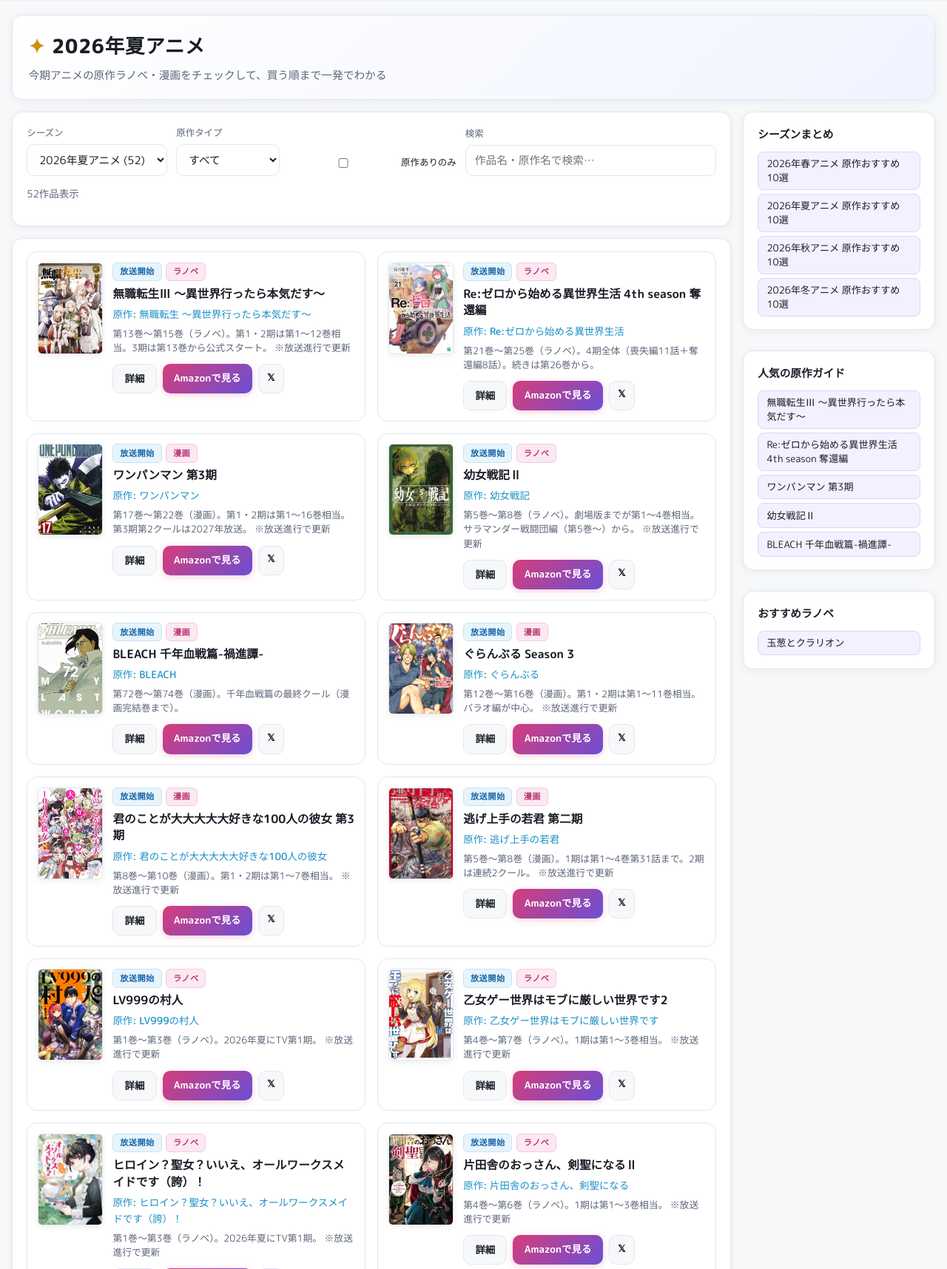
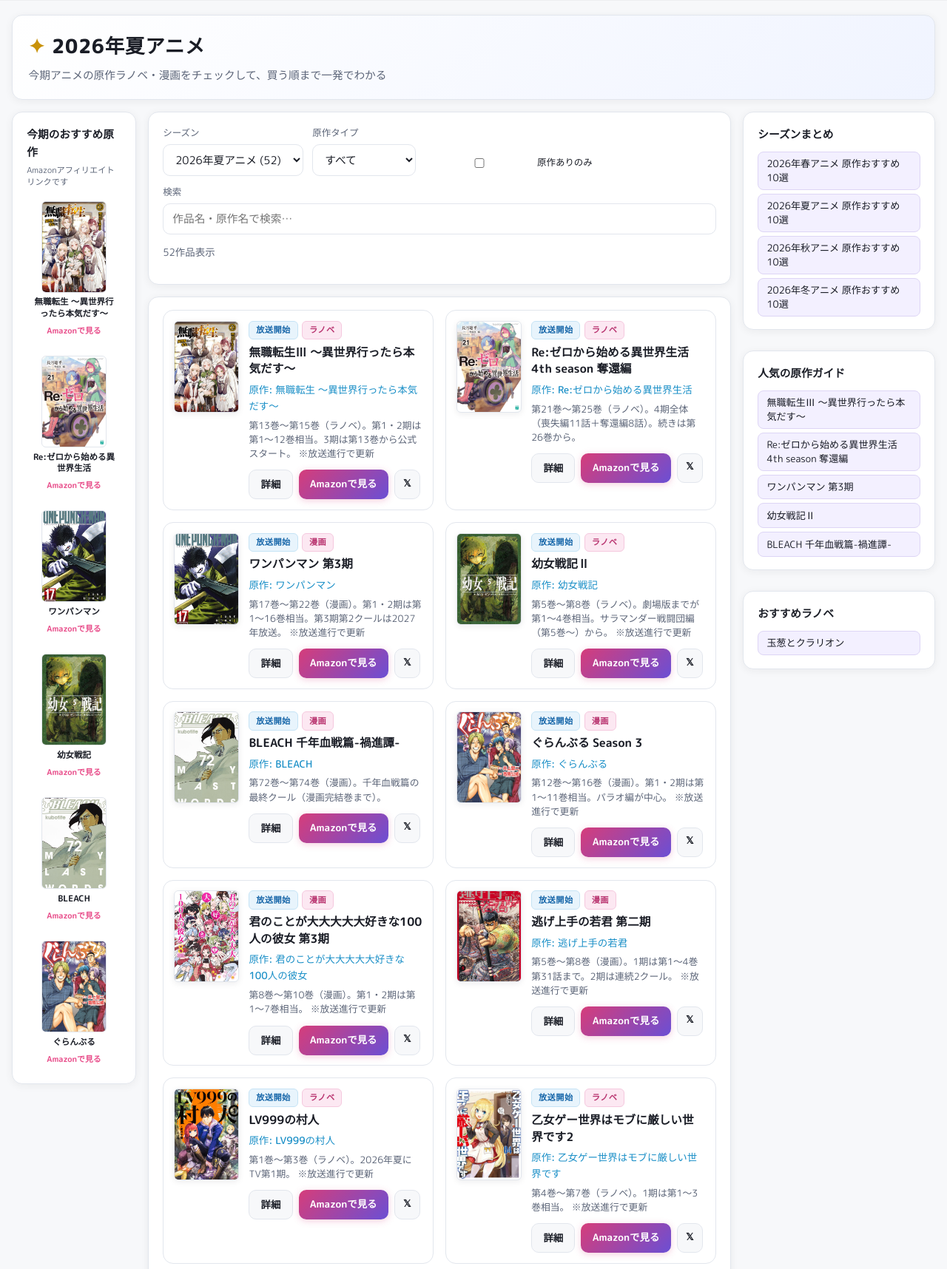
Before and after one commit to Deek229/anime-gensaku-guide, a FastAPI app: page / in a window 1280 px wide. Shown: the part 63-1779 px from the top of the page at 74% size. Run offline with FastAPI, Linux system fonts and the light colour scheme.

Commit message:
Add a left homepage column of Amazon affiliate product cards.
Co-authored-by: Cursor <cursoragent@cursor.com>

```diff
--- a/anime_service.py
+++ b/anime_service.py
@@ -177,6 +177,15 @@ def popular_works(season: str | None = None, limit: int = 5) -> list[dict[str, A
     return items[:limit]
 
 
+def affiliate_picks(season: str | None = None, limit: int = 6) -> list[dict[str, Any]]:
+    """左サイド用。ASINがある今期原作をAmazon商品カードとして出す。"""
+    items = [
+        w for w in list_works(season=season, has_source_only=True)
+        if (w.get('amazon_asin') or '').strip() and w.get('buy_url')
+    ]
+    return items[:limit]
+
+
 def list_meta() -> dict[str, Any]:
     works = load_works()
     seasons = sorted({w.get('season', '') for w in works if w.get('season')}, reverse=True)
--- a/app.py
+++ b/app.py
@@ -16,7 +16,7 @@ from fastapi.staticfiles import StaticFiles
 from starlette.middleware.base import BaseHTTPMiddleware
 from starlette.requests import Request
 
-from anime_service import get_work, list_meta, list_works, popular_works, related_works
+from anime_service import affiliate_picks, get_work, list_meta, list_works, popular_works, related_works
 from guide_service import get_matome, list_matome_pages
 from config import (
     APP_TAGLINE,
@@ -82,6 +82,7 @@ def home(season: str | None = None):
         season_label_name=season_label_name,
         works=works,
         popular_works=popular_works(season=season),
+        affiliate_picks=affiliate_picks(season=season),
         ln_pick_works=list_works(season='ln-picks'),
         meta=meta,
         matome_pages=list_matome_pages(),
--- a/static/style.css
+++ b/static/style.css
@@ -87,7 +87,7 @@ a { color: var(--cyan); }
 }
 
 .container {
-  max-width: 1280px;
+  max-width: 1360px;
   margin: 0 auto;
   padding: 1.25rem 1rem 2rem;
 }
@@ -105,6 +105,14 @@ a { color: var(--cyan); }
   min-width: 0;
 }
 
+.home-aff {
+  flex: 0 0 168px;
+  width: 168px;
+  max-width: 168px;
+  position: sticky;
+  top: 0.85rem;
+}
+
 .home-sidebar {
   flex: 0 0 260px;
   width: 260px;
@@ -114,6 +122,58 @@ a { color: var(--cyan); }
   gap: 0.75rem;
   position: sticky;
   top: 0.85rem;
+}
+
+.aff-note {
+  margin: -0.35rem 0 0.65rem;
+  font-size: 0.7rem;
+  color: var(--muted);
+  line-height: 1.4;
+}
+
+.aff-list {
+  display: flex;
+  flex-direction: column;
+  gap: 0.75rem;
+}
+
+.aff-card {
+  display: flex;
+  flex-direction: column;
+  align-items: center;
+  gap: 0.35rem;
+  text-decoration: none;
+  color: var(--text);
+  padding: 0.35rem;
+  border-radius: 10px;
+  border: 1px solid transparent;
+}
+
+.aff-card:hover {
+  border-color: #f0c0d8;
+  background: #fff8fb;
+}
+
+.aff-card img {
+  width: 88px;
+  height: 124px;
+  object-fit: cover;
+  border-radius: 6px;
+  border: 1px solid var(--line);
+  background: #eef1f5;
+}
+
+.aff-card-title {
+  font-size: 0.72rem;
+  font-weight: 700;
+  line-height: 1.35;
+  text-align: center;
+}
+
+.aff-card-cta {
+  font-size: 0.68rem;
+  font-weight: 700;
+  color: var(--pink);
 }
 
 .sidebar-panel {
@@ -913,6 +973,12 @@ a { color: var(--cyan); }
 .matome-panel { margin-bottom: 1rem; }
 .matome-panel .popular-links { margin-top: 0.5rem; }
 
+@media (max-width: 1100px) {
+  .home-aff {
+    display: none;
+  }
+}
+
 @media (max-width: 800px) {
   .home-layout {
     flex-direction: column;
--- a/templates/base.html
+++ b/templates/base.html
@@ -26,7 +26,7 @@
   {% endif %}
   <link rel="alternate" type="application/rss+xml" title="{{ app_title }} RSS" href="/feed.xml">
   <link rel="preconnect" href="https://fonts.googleapis.com">
-  <link rel="stylesheet" href="/static/style.css?v=20260814-sidebar">
+  <link rel="stylesheet" href="/static/style.css?v=20260814-affleft">
   {% block head %}{% endblock %}
 </head>
 <body>
--- a/templates/index.html
+++ b/templates/index.html
@@ -28,6 +28,24 @@
 </section>
 
 <div class="home-layout">
+{% if affiliate_picks %}
+<aside class="home-aff" aria-label="Amazonおすすめ">
+  <section class="panel sidebar-panel aff-panel">
+    <h2 class="section-title">今期のおすすめ原作</h2>
+    <p class="aff-note">Amazonアフィリエイトリンクです</p>
+    <div class="aff-list">
+      {% for w in affiliate_picks %}
+      <a class="aff-card" href="{{ w.buy_url }}" target="_blank" rel="noopener sponsored">
+        <img src="{{ w.cover_url }}" alt="{{ w.source_title or w.title }}" width="80" height="113" loading="lazy">
+        <span class="aff-card-title">{{ w.source_title or w.title }}</span>
+        <span class="aff-card-cta">{{ w.buy_label }}</span>
+      </a>
+      {% endfor %}
+    </div>
+  </section>
+</aside>
+{% endif %}
+
 <div class="home-main">
 
 <section class="panel controls">
```
